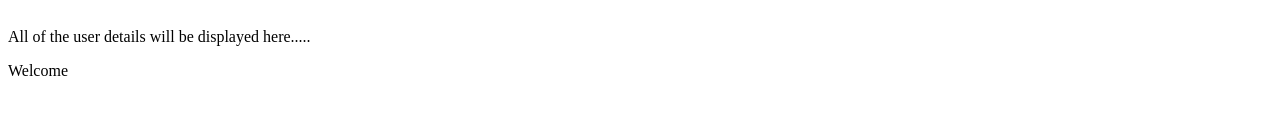
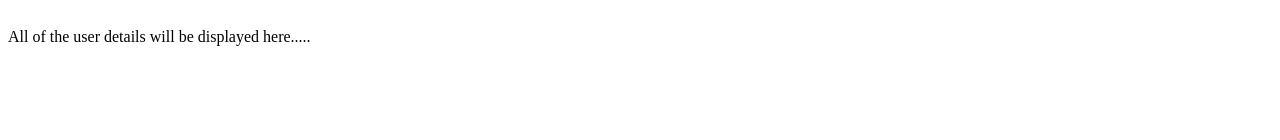
Before and after one commit to Sayumidealwis/sample-page, a React (Create React App) app: page / in a window 1280 px wide. Shown: the part 160-300 px from the top of the page. Built offline with nearby package versions, Linux system fonts and the light colour scheme.

Commit message:
edited by kavindu

```diff
--- a/src/Components/UserProfile.jsx
+++ b/src/Components/UserProfile.jsx
@@ -3,7 +3,6 @@ function UserProfile() {
       <div>
         <h1>This is User Profile</h1>
         <p>All of the user details will be displayed here.....</p>
-        <p>Welcome</p>
       </div>
     )
   }
```
Also changed, not shown: src/Components/Footer.jsx (line endings or trailing spaces).
